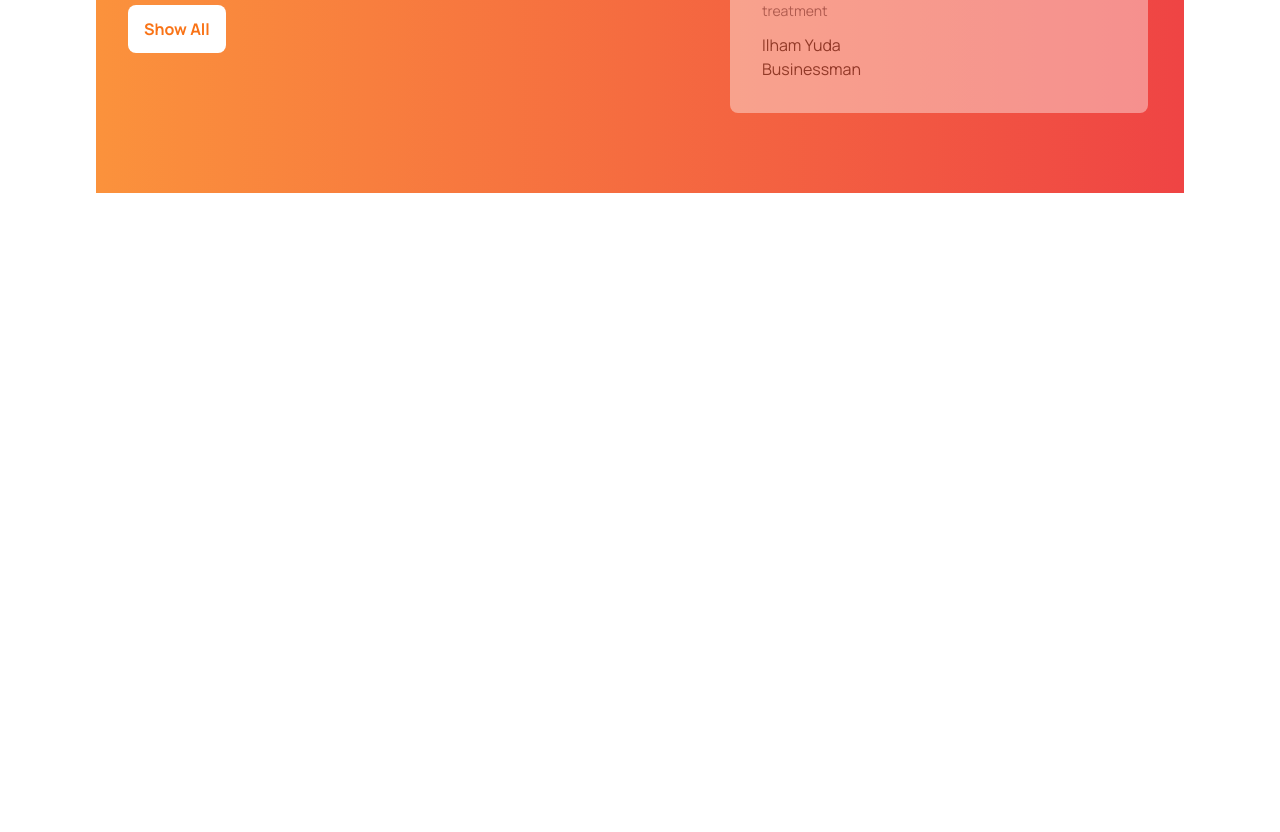
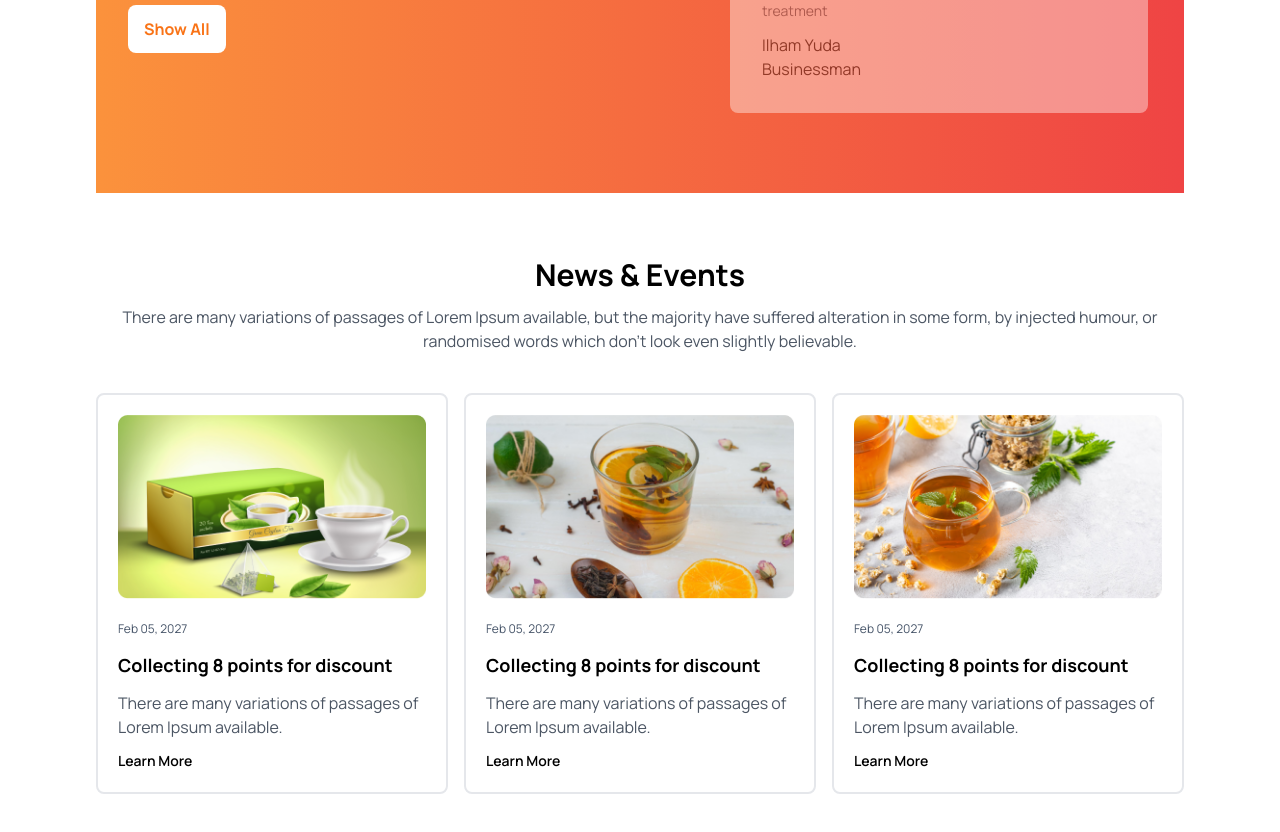
Before and after one commit to wadsahin/tea-house-using-tailwindcss, a plain HTML site: page index.html in a window 1280 px wide. Shown: the part 2203-3035 px from the top of the page. Before the commit the page ends 2460 px from the top, so only its background shows below. Drawn offline with nearby package versions, Linux system fonts and the light colour scheme.

Commit message:
News & Event section added

```diff
--- a/index.html
+++ b/index.html
@@ -181,9 +181,43 @@
         </div>
       </div>
     </section>
+    <!-- News and Event Section -->
+     <section class="mb-16">
+      <h2 class="text-3xl font-bold text-center mb-3">News & Events</h2>
+      <p class="text-gray-600 text-base text-center">There are many variations of passages of Lorem Ipsum available, but the majority have suffered alteration in some form, by injected humour, or randomised words which don't look even slightly believable.</p>
+      <!-- cards container -->
+       <div class="mt-10 grid grid-cols-1 sm:grid-cols-2 lg:grid-cols-3 gap-4">
+        <!-- card 1 -->
+         <div class="border-2 rounded-lg p-5 space-y-3">
+          <img class="mx-auto mb-4" src="images/news-1.png" alt="">
+          <span class="text-xs text-slate-600">Feb 05, 2027</span>
+          <h5 class="font-bold text-lg">Collecting 8 points for discount</h5>
+          <p class="text-gray-600">There are many variations of passages of Lorem Ipsum available.</p>
+          <a class="inline-block text-sm font-semibold" href="#">Learn More</a>
+         </div>
+        <!-- card 2 -->
+         <div class="border-2 rounded-lg p-5 space-y-3">
+          <img class="mx-auto mb-4" src="images/news-2.png" alt="">
+          <span class="text-xs text-slate-600">Feb 05, 2027</span>
+          <h5 class="font-bold text-lg">Collecting 8 points for discount</h5>
+          <p class="text-gray-600">There are many variations of passages of Lorem Ipsum available.</p>
+          <a class="inline-block text-sm font-semibold" href="#">Learn More</a>
+         </div>
+        <!-- card 3 -->
+         <div class="border-2 rounded-lg p-5 space-y-3">
+          <img class="mx-auto mb-4" src="images/news-3.png" alt="">
+          <span class="text-xs text-slate-600">Feb 05, 2027</span>
+          <h5 class="font-bold text-lg">Collecting 8 points for discount</h5>
+          <p class="text-gray-600">There are many variations of passages of Lorem Ipsum available.</p>
+          <a class="inline-block text-sm font-semibold" href="#">Learn More</a>
+         </div>
+       </div>
+     </section>
   </main>
   <footer>
+    <!-- section 1 -->
 
+    <!-- section 2 -->
   </footer>
 </body>
 
```
